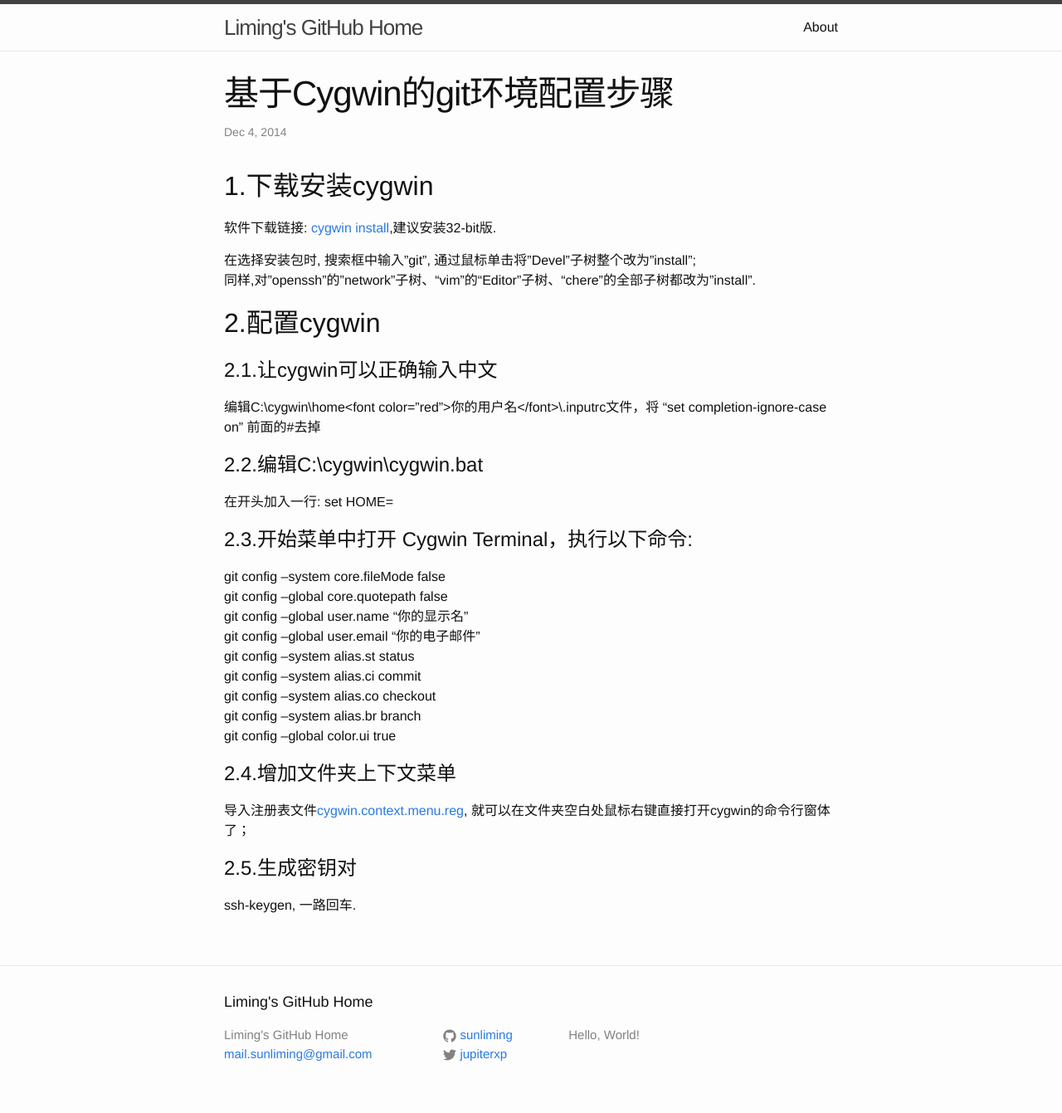
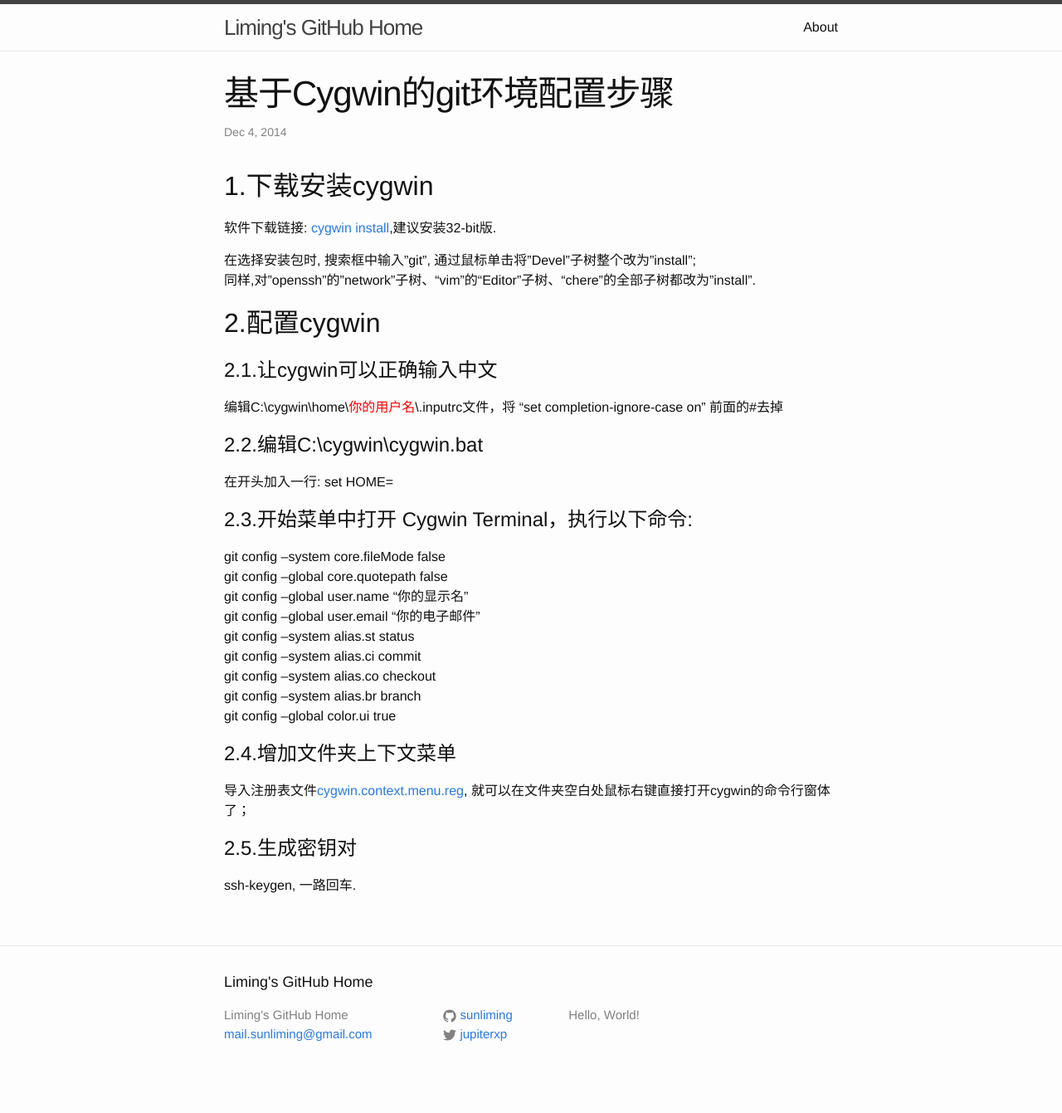
Before and after one commit to sunliming/sunliming.github.io, a Jekyll site: the page built from _posts/2014-12-04-cygwin-install-and-config.markdown, in a window 1280 px wide. Shown: the whole page at 83% size. Built offline with Jekyll 4.4.1, drawn with Linux system fonts in a browser that asks for light colours; after the commit the page ends 1317 px from its top, so only the background shows below that.

Commit message:
edit post'cygwin install and config', v16, font color

```diff
--- a/_posts/2014-12-04-cygwin-install-and-config.markdown
+++ b/_posts/2014-12-04-cygwin-install-and-config.markdown
@@ -15,7 +15,7 @@
 
 # 2.1.让cygwin可以正确输入中文
 
-编辑C:\cygwin\home\<font color="red">你的用户名</font>\\.inputrc文件，将 “set completion-ignore-case on” 前面的#去掉
+编辑C:\cygwin\home\\<font color="red">你的用户名</font>\\.inputrc文件，将 “set completion-ignore-case on” 前面的#去掉
 
 # 2.2.编辑C:\cygwin\cygwin.bat
 
```
